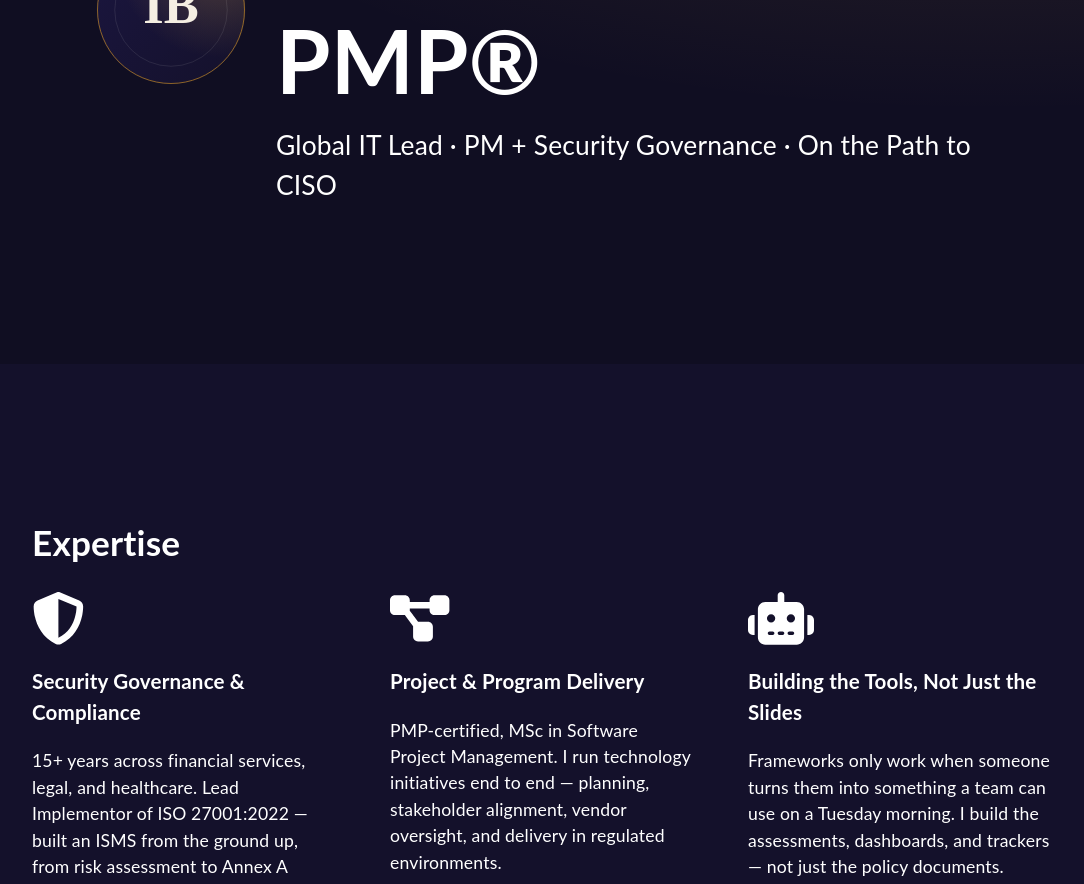
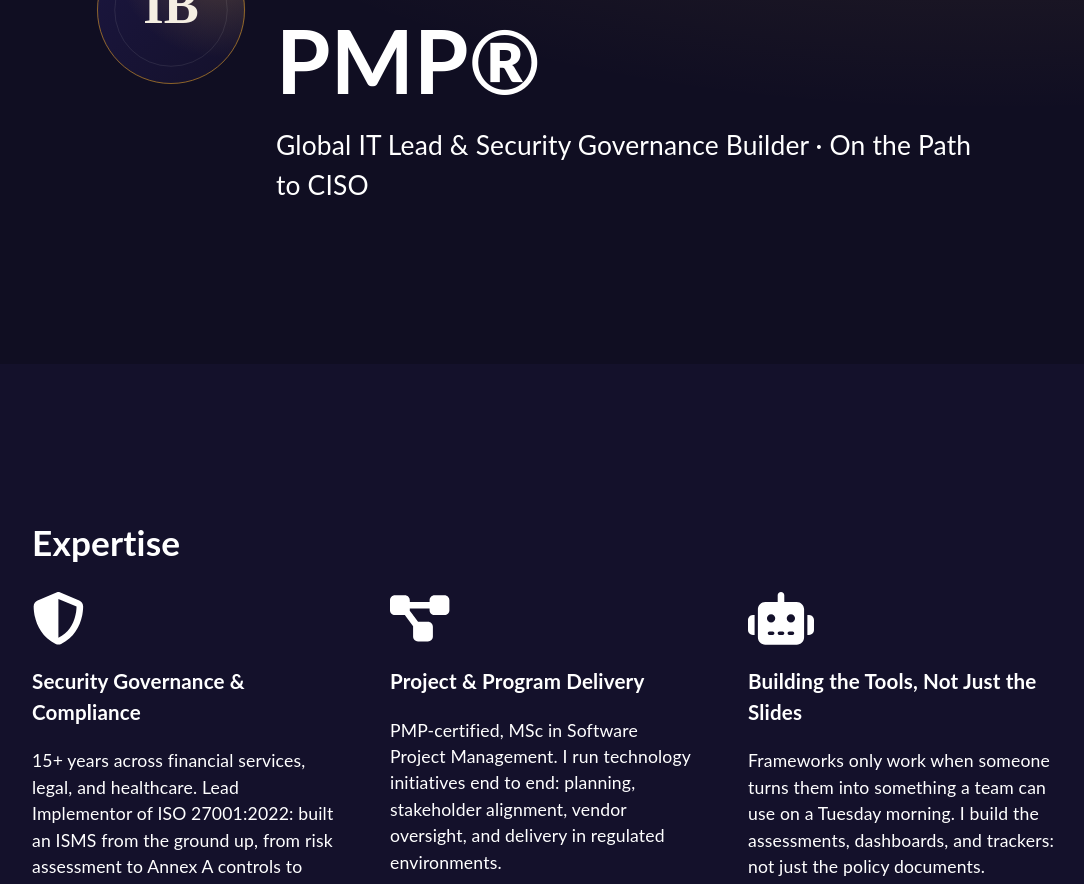
Before and after one commit to ibocus/ibocus.github.io, a React (Create React App) app: page / in a window 1280 px wide. Shown: the part 400-1284 px from the top of the page, without its empty margins (96-1180 px from the left). Built offline with nearby package versions, Linux system fonts and the light colour scheme.

Commit message:
Fix em-dash and middot-density AI-tell violations per design-taste-frontend audit

```diff
--- a/src/components/Contact.tsx
+++ b/src/components/Contact.tsx
@@ -11,7 +11,7 @@
       <div className="items-container">
         <div className="contact_wrapper">
           <h1>Get in Touch</h1>
-          <p>Open to global remote CISO / security leadership conversations &mdash; or just talk PM and GRC.</p>
+          <p>Open to global remote CISO / security leadership conversations, or just talk PM and GRC.</p>
           <div className="contact-links">
             <Button variant="contained" startIcon={<EmailIcon />} href="mailto:ibocus@hotmail.com">
               Email
--- a/src/components/Expertise.tsx
+++ b/src/components/Expertise.tsx
@@ -42,7 +42,7 @@
                 <div className="skill">
                     <FontAwesomeIcon icon={faShieldHalved} size="3x"/>
                     <h3>Security Governance &amp; Compliance</h3>
-                    <p>15+ years across financial services, legal, and healthcare. Lead Implementor of ISO 27001:2022 &mdash; built an ISMS from the ground up, from risk assessment to Annex A controls to audit readiness.</p>
+                    <p>15+ years across financial services, legal, and healthcare. Lead Implementor of ISO 27001:2022: built an ISMS from the ground up, from risk assessment to Annex A controls to audit readiness.</p>
                     <div className="flex-chips">
                         <span className="chip-title">Focus areas:</span>
                         {labelsFirst.map((label, index) => (
@@ -54,7 +54,7 @@
                 <div className="skill">
                     <FontAwesomeIcon icon={faDiagramProject} size="3x"/>
                     <h3>Project &amp; Program Delivery</h3>
-                    <p>PMP-certified, MSc in Software Project Management. I run technology initiatives end to end &mdash; planning, stakeholder alignment, vendor oversight, and delivery in regulated environments.</p>
+                    <p>PMP-certified, MSc in Software Project Management. I run technology initiatives end to end: planning, stakeholder alignment, vendor oversight, and delivery in regulated environments.</p>
                     <div className="flex-chips">
                         <span className="chip-title">Focus areas:</span>
                         {labelsSecond.map((label, index) => (
@@ -66,7 +66,7 @@
                 <div className="skill">
                     <FontAwesomeIcon icon={faRobot} size="3x"/>
                     <h3>Building the Tools, Not Just the Slides</h3>
-                    <p>Frameworks only work when someone turns them into something a team can use on a Tuesday morning. I build the assessments, dashboards, and trackers &mdash; not just the policy documents.</p>
+                    <p>Frameworks only work when someone turns them into something a team can use on a Tuesday morning. I build the assessments, dashboards, and trackers: not just the policy documents.</p>
                     <div className="flex-chips">
                         <span className="chip-title">Focus areas:</span>
                         {labelsThird.map((label, index) => (
--- a/src/components/Main.tsx
+++ b/src/components/Main.tsx
@@ -18,7 +18,7 @@
             <a href="https://www.linkedin.com/in/ibocus/" target="_blank" rel="noreferrer"><LinkedInIcon/></a>
           </div>
           <h1>Iqbal Bocus, PMP®</h1>
-          <p>Global IT Lead &middot; PM + Security Governance &middot; On the Path to CISO</p>
+          <p>Global IT Lead &amp; Security Governance Builder &middot; On the Path to CISO</p>
 
           <div className="mobile_social_icons">
             <a href="https://github.com/ibocus" target="_blank" rel="noreferrer"><GitHubIcon/></a>
--- a/src/components/Project.tsx
+++ b/src/components/Project.tsx
@@ -24,7 +24,7 @@
             <div className="project">
                 <a href="https://ibocus.github.io/registry-demo/" target="_blank" rel="noreferrer"><img src={registry} className="zoom" alt="Registry thumbnail" width="100%"/></a>
                 <a href="https://ibocus.github.io/registry-demo/" target="_blank" rel="noreferrer"><h2>Registry</h2></a>
-                <p>A compliance and ops platform for Mauritius management companies &mdash; statutory calendar, UBO registers, sanctions screening, time tracking, and billing in one place.</p>
+                <p>A compliance and ops platform for Mauritius management companies: statutory calendar, UBO registers, sanctions screening, time tracking, and billing in one place.</p>
             </div>
             <div className="project">
                 <a href="https://bocusiqbal.gumroad.com/" target="_blank" rel="noreferrer"><img src={cism} className="zoom" alt="CISM Practice Bank thumbnail" width="100%"/></a>
```
